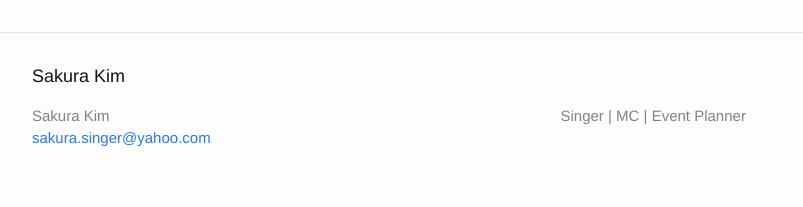
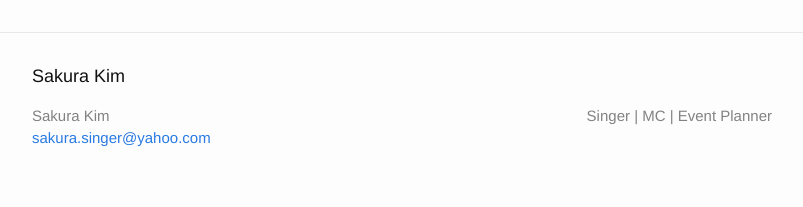
Before and after one commit to sakurakiminfo/sakurakiminfo.github.io, a Jekyll site: the page built from index.html, in a window 1280 px wide. Shown: the part 1833-2040 px from the top of the page, without its empty margins (238-1041 px from the left). Built offline with Jekyll 4.4.1, drawn with Linux system fonts in a browser that asks for light colours; emoji names are drawn with the system emoji font; the list of posts is cut into pages by our own code.

Commit message:
fixing footer

```diff
--- a/_sass/_layout.scss
+++ b/_sass/_layout.scss
@@ -137,6 +137,7 @@
 }
 
 .footer-col-3 {
+    text-align: right;
     width: -webkit-calc(30% - (#{$spacing-unit} / 2));
     width:         calc(30% - (#{$spacing-unit} / 2));
 }
@@ -149,7 +150,6 @@
     }
 
     .footer-col-3 {
-        text-align: right;
         width: -webkit-calc(100% - (#{$spacing-unit} / 2));
         width:         calc(100% - (#{$spacing-unit} / 2));
     }
```
